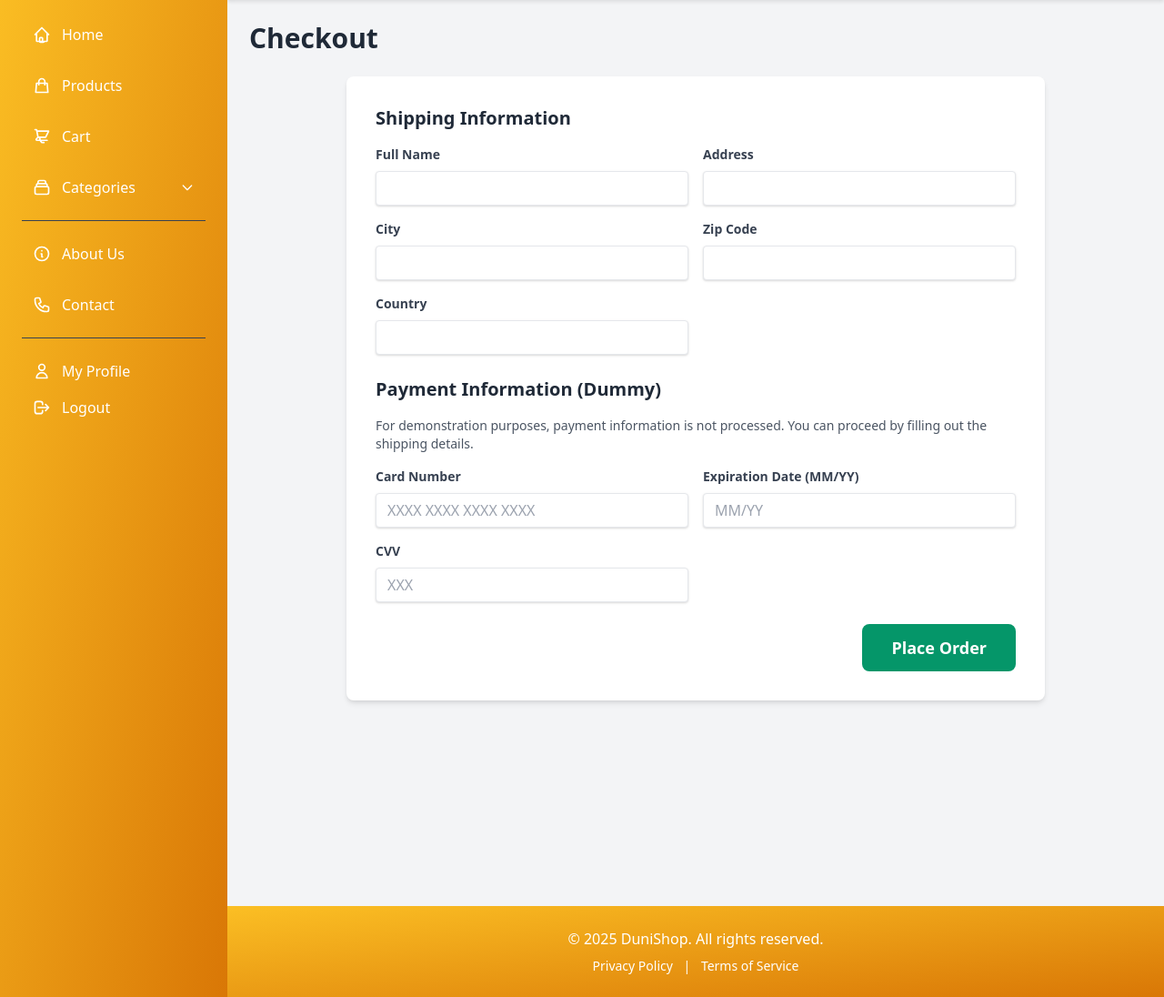
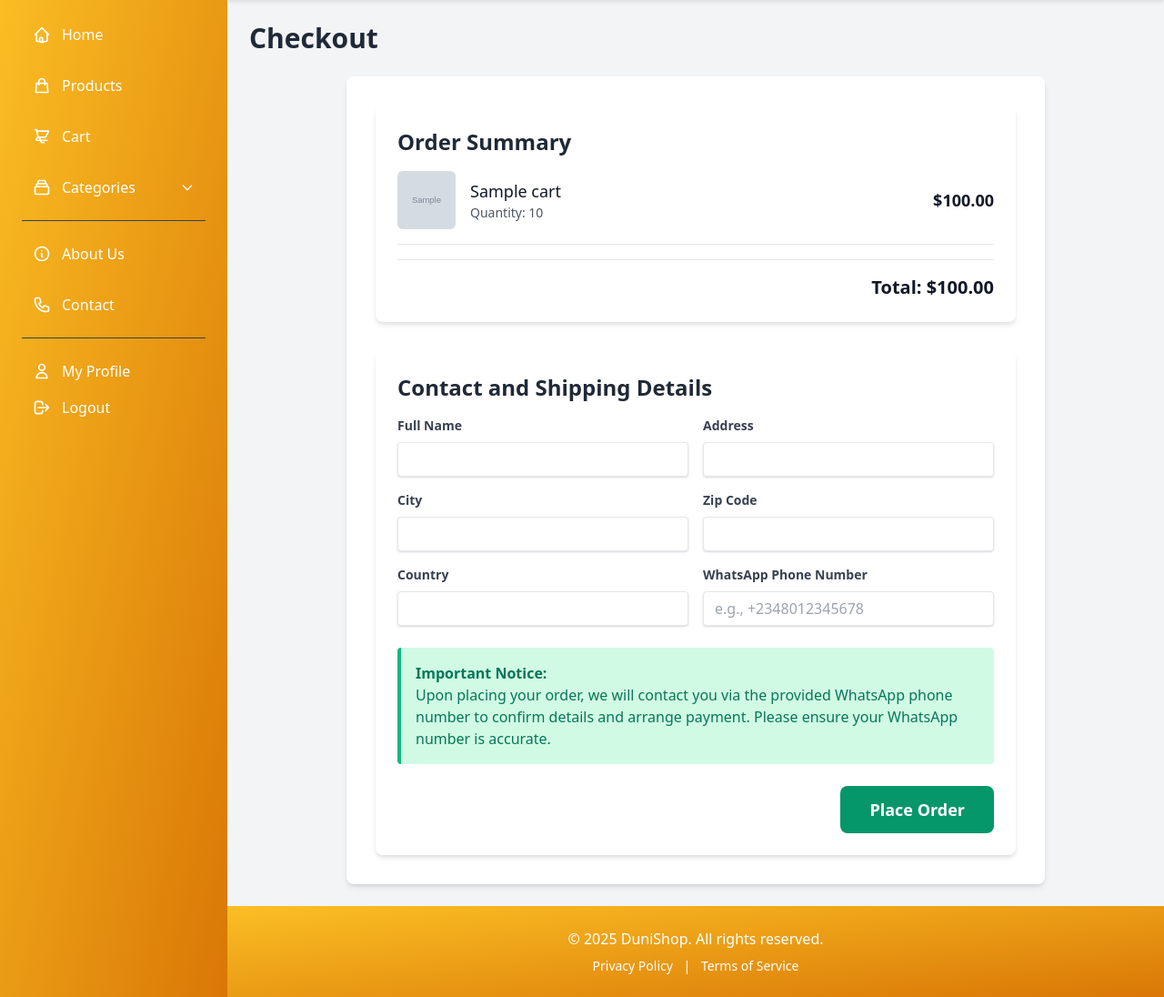
Before and after one commit to Dathenpe/pyhton_starter, a Flask app: page /checkout in a window 1280 px wide. Shown: the part 74-1170 px from the top of the page at 91% size. Run offline with Flask 3, Linux system fonts and the light colour scheme; the visitor is signed in with stand-in values (Sample User, id 1); grey boxes marked "Sample" are stand-in pictures; a database or web service that is not in the repository returns one stand-in record (values such as "Sample title"); some libraries are stand-ins or nearby versions.

```diff
--- a/dunishop/app.py
+++ b/dunishop/app.py
@@ -820,7 +820,8 @@ def checkout():
     conn = get_new_db_connection()
     if conn is None:
         flash('Database error.', 'danger')
-        return redirect(url_for('cart'))
+        # Ensure cart_items is passed as an empty list if DB connection fails
+        return render_template('checkout.html', cart_items=[], total_amount=0)
 
     cur = conn.cursor(cursor_factory=psycopg2.extras.DictCursor)
     cart_items = []
@@ -828,7 +829,7 @@ def checkout():
 
     try:
         cur.execute("""
-            SELECT ci.product_id, p.name, p.price, ci.quantity
+            SELECT ci.product_id, p.name, p.price, p.image_url, ci.quantity
             FROM cart_items ci JOIN products p ON ci.product_id = p.id
             WHERE ci.user_id = %s;
         """, (user['id'],))
@@ -842,17 +843,50 @@ def checkout():
             total_amount += float(item['price']) * item['quantity']
 
         if request.method == 'POST':
-            shipping_address = request.form['shipping_address']
-            payment_method = request.form['payment_method']
+            # --- START DEBUGGING PRINTS ---
+            print("\n--- DEBUG: Checkout POST Request Data ---")
+            print("request.form:", request.form)
+            print("Cart Items (before order placement):", cart_items)
+            print("Total Amount:", total_amount)
+            # --- END DEBUGGING PRINTS ---
+
+            # Extract new shipping fields from the form
+            # Using .get() with a default value to prevent KeyError if field is somehow missing
+            # (though HTML 'required' should prevent this in most browsers)
+            full_name = request.form.get('fullName')
+            address = request.form.get('address')
+            city = request.form.get('city')
+            zip_code = request.form.get('zipCode')
+            country = request.form.get('country')
+            whatsapp_phone = request.form.get('whatsapp_phone')
+
+            # Basic validation for essential fields from the form
+            if not all([full_name, address, city, zip_code, country, whatsapp_phone]):
+                flash('Please fill in all required shipping and contact details.', 'danger')
+                # Re-render the checkout page with current cart data if validation fails
+                return render_template('checkout.html', cart_items=cart_items, total_amount=total_amount)
+
+
+            # Combine address parts into a single string for 'shipping_address'
+            shipping_address_combined = f"{full_name}, {address}, {city}, {zip_code}, {country} | WhatsApp: {whatsapp_phone}"
+
+            # Set payment_method to indicate WhatsApp contact
+            payment_method_status = "WhatsApp Contact"
+
+            print("DEBUG: Combined Shipping Address:", shipping_address_combined)
+            print("DEBUG: Payment Method Status:", payment_method_status)
 
             cur.execute("""
                 INSERT INTO orders (user_id, order_date, total_amount, shipping_address, payment_method, status)
                 VALUES (%s, %s, %s, %s, %s, %s)
                 RETURNING id;
-            """, (user['id'], datetime.now(), total_amount, shipping_address, payment_method, 'Pending'))
+            """, (user['id'], datetime.now(), total_amount, shipping_address_combined, payment_method_status,
+                  'Pending'))  # Updated fields
             order_id = cur.fetchone()['id']
+            print("DEBUG: Order ID created:", order_id)
 
             for item in cart_items:
+                print(f"DEBUG: Inserting order item: {item['name']}, Qty: {item['quantity']}, Price: {item['price']}")
                 cur.execute("""
                     INSERT INTO order_items (order_id, product_id, product_name, quantity, price_at_purchase)
                     VALUES (%s, %s, %s, %s, %s);
@@ -860,17 +894,21 @@ def checkout():
 
             cur.execute("DELETE FROM cart_items WHERE user_id = %s;", (user['id'],))
             conn.commit()
-            flash('Order placed successfully!', 'success')
+            flash('Order placed successfully! We will contact you via WhatsApp to confirm details.',
+                  'success')
             return redirect(url_for('order_confirmation', order_id=order_id))
 
     except Exception as e:
         conn.rollback()
+        # --- IMPORTANT: Print the actual exception for debugging! ---
         print(f"Error during checkout: {e}")
-        flash('There was an error processing your order.', 'danger')
+        # Pass cart_items and total_amount back to the template on error
+        flash(f'There was an error processing your order. Details: {e}', 'danger') # Display error to user
     finally:
         cur.close()
         conn.close()
 
+    # This return is for the GET request, or if initial checks fail before POST handling
     return render_template('checkout.html', cart_items=cart_items, total_amount=total_amount)
 
 
--- a/dunishop/templates/Checkout.html
+++ b/dunishop/templates/Checkout.html
@@ -6,53 +6,69 @@
 <h1 class="text-3xl font-bold text-gray-800 mb-6">Checkout</h1>
 
 <div class="bg-white p-8 rounded-lg shadow-md max-w-3xl mx-auto">
-    <form action="{{ url_for('place_order') }}" method="POST">
+
+    {% if cart_items %}
+    <div class="bg-white p-6 rounded-lg shadow-md mb-8">
+        <h2 class="text-2xl font-semibold text-gray-800 mb-4">Order Summary</h2>
+        <div class="space-y-4">
+            {% for item in cart_items %}
+            <div class="flex items-center justify-between border-b border-gray-200 pb-4">
+                <div class="flex items-center">
+                    <img src="{{ item.image_url }}" alt="{{ item.name }}" class="w-16 h-16 object-cover rounded-md mr-4">
+                    <div>
+                        <h3 class="text-lg font-medium text-gray-900">{{ item.name }}</h3>
+                        <p class="text-gray-600 text-sm">Quantity: {{ item.quantity }}</p>
+                    </div>
+                </div>
+                <span class="text-lg font-semibold text-gray-900">${{ "%.2f"|format(item.price * item.quantity) }}</span>
+            </div>
+            {% endfor %}
+        </div>
+        <div class="flex justify-end items-center pt-4 mt-4 border-t border-gray-200">
+            <span class="text-xl font-bold text-gray-900">Total: ${{ "%.2f"|format(total_amount) }}</span>
+        </div>
+    </div>
+    {% endif %}
+
+
+    <div class="bg-white p-6 rounded-lg shadow-md">
+        <h2 class="text-2xl font-semibold text-gray-800 mb-4">Contact and Shipping Details</h2>
+
+        <form action="{{ url_for('checkout') }}" method="POST">
             <div class="mb-6">
-            <h2 class="text-xl font-semibold text-gray-800 mb-4">Shipping Information</h2>
                 <div class="grid grid-cols-1 md:grid-cols-2 gap-4">
                     <div>
                         <label for="fullName" class="block text-gray-700 text-sm font-bold mb-2">Full Name</label>
-                    <input type="text" id="fullName" name="fullName" class="shadow appearance-none border rounded w-full py-2 px-3 text-gray-700 leading-tight focus:outline-none focus:ring-2 focus:ring-green-500 focus:border-transparent" required>
+                        <input type="text" id="fullName" name="fullName" class="shadow appearance-none border rounded w-full py-2 px-3 text-gray-700 leading-tight focus:outline-none focus:shadow-outline" required>
                     </div>
                     <div>
                         <label for="address" class="block text-gray-700 text-sm font-bold mb-2">Address</label>
-                    <input type="text" id="address" name="address" class="shadow appearance-none border rounded w-full py-2 px-3 text-gray-700 leading-tight focus:outline-none focus:ring-2 focus:ring-green-500 focus:border-transparent" required>
+                        <input type="text" id="address" name="address" class="shadow appearance-none border rounded w-full py-2 px-3 text-gray-700 leading-tight focus:outline-none focus:shadow-outline" required>
                     </div>
                     <div>
                         <label for="city" class="block text-gray-700 text-sm font-bold mb-2">City</label>
-                    <input type="text" id="city" name="city" class="shadow appearance-none border rounded w-full py-2 px-3 text-gray-700 leading-tight focus:outline-none focus:ring-2 focus:ring-green-500 focus:border-transparent" required>
+                        <input type="text" id="city" name="city" class="shadow appearance-none border rounded w-full py-2 px-3 text-gray-700 leading-tight focus:outline-none focus:shadow-outline" required>
                     </div>
                     <div>
                         <label for="zipCode" class="block text-gray-700 text-sm font-bold mb-2">Zip Code</label>
-                    <input type="text" id="zipCode" name="zipCode" class="shadow appearance-none border rounded w-full py-2 px-3 text-gray-700 leading-tight focus:outline-none focus:ring-2 focus:ring-green-500 focus:border-transparent" required>
+                        <input type="text" id="zipCode" name="zipCode" class="shadow appearance-none border rounded w-full py-2 px-3 text-gray-700 leading-tight focus:outline-none focus:shadow-outline" required>
                     </div>
                     <div>
                         <label for="country" class="block text-gray-700 text-sm font-bold mb-2">Country</label>
-                    <input type="text" id="country" name="country" class="shadow appearance-none border rounded w-full py-2 px-3 text-gray-700 leading-tight focus:outline-none focus:ring-2 focus:ring-green-500 focus:border-transparent" required>
+                        <input type="text" id="country" name="country" class="shadow appearance-none border rounded w-full py-2 px-3 text-gray-700 leading-tight focus:outline-none focus:shadow-outline" required>
+                    </div>
+                    <div>
+                        <label for="whatsapp_phone" class="block text-gray-700 text-sm font-bold mb-2">WhatsApp Phone Number</label>
+                        <input type="tel" id="whatsapp_phone" name="whatsapp_phone"
+                               class="shadow appearance-none border rounded w-full py-2 px-3 text-gray-700 leading-tight focus:outline-none focus:shadow-outline"
+                               placeholder="e.g., +2348012345678" required>
                     </div>
                 </div>
             </div>
 
-        <div class="mb-6">
-            <h2 class="text-xl font-semibold text-gray-800 mb-4">Payment Information (Dummy)</h2>
-            <p class="text-gray-600 text-sm mb-4">
-                For demonstration purposes, payment information is not processed.
-                You can proceed by filling out the shipping details.
-            </p>
-            <div class="grid grid-cols-1 md:grid-cols-2 gap-4">
-                <div>
-                    <label for="cardNumber" class="block text-gray-700 text-sm font-bold mb-2">Card Number</label>
-                    <input type="text" id="cardNumber" name="cardNumber" class="shadow appearance-none border rounded w-full py-2 px-3 text-gray-700 leading-tight focus:outline-none focus:ring-2 focus:ring-green-500 focus:border-transparent" placeholder="XXXX XXXX XXXX XXXX" required>
-                </div>
-                <div>
-                    <label for="expDate" class="block text-gray-700 text-sm font-bold mb-2">Expiration Date (MM/YY)</label>
-                    <input type="text" id="expDate" name="expDate" class="shadow appearance-none border rounded w-full py-2 px-3 text-gray-700 leading-tight focus:outline-none focus:ring-2 focus:ring-green-500 focus:border-transparent" placeholder="MM/YY" required>
-                </div>
-                <div>
-                    <label for="cvv" class="block text-gray-700 text-sm font-bold mb-2">CVV</label>
-                    <input type="text" id="cvv" name="cvv" class="shadow appearance-none border rounded w-full py-2 px-3 text-gray-700 leading-tight focus:outline-none focus:ring-2 focus:ring-green-500 focus:border-transparent" placeholder="XXX" required>
-                </div>
-            </div>
+            <div class="mb-6 bg-green-100 border-l-4 border-green-500 text-green-700 p-4 rounded" role="alert">
+                <p class="font-bold">Important Notice:</p>
+                <p>Upon placing your order, we will contact you via the provided WhatsApp phone number to confirm details and arrange payment. Please ensure your WhatsApp number is accurate.</p>
             </div>
 
             <div class="text-right">
@@ -60,4 +76,11 @@
             </div>
         </form>
     </div>
+    {% if not cart_items %} {# Moved this block here in case cart is empty #}
+    <div class="bg-white p-6 rounded-lg shadow-md text-center mt-8">
+        <p class="text-gray-600 text-lg">Your cart is empty. Please add items to proceed to checkout.</p>
+        <a href="{{ url_for('index') }}" class="mt-4 inline-block bg-green-600 text-white px-6 py-2 rounded-md hover:bg-green-700 transition duration-300">Continue Shopping</a>
+    </div>
+    {% endif %}
+</div>
 {% endblock %}
--- a/dunishop/templates/base.html
+++ b/dunishop/templates/base.html
@@ -9,9 +9,7 @@
     <link href="https://cdn.jsdelivr.net/npm/tailwindcss@2.2.19/dist/tailwind.min.css" rel="stylesheet">
     {# Font Awesome for icons #}
     <link rel="stylesheet" href="https://cdnjs.cloudflare.com/ajax/libs/font-awesome/6.0.0-beta3/css/all.min.css">
-
-    <link rel="icon" href="https://encrypted-tbn0.gstatic.com/images?q=tbn:ANd9GcQkMcXsyfWpIYObytIVxRu5Xo8fUCGozxFHWw&s">
-
+    <link icon href="slider_20250619102222_dunis_logo.png">
     <style>
         /* Your custom CSS styles remain here */
         html, body {
@@ -193,13 +191,13 @@
             {# Conditional rendering for About Us and Contact links #}
             {% if not current_user or not current_user.is_admin %}
             <div class="pt-4 border-t border-gray-700">
-                <a href="#" class="flex items-center py-2 px-3 rounded-lg hover:bg-green-700 transition duration-200">
+                <a href="https://dunistech.ng/About%20Us" class="flex items-center py-2 px-3 rounded-lg hover:bg-green-700 transition duration-200">
                     <svg class="w-5 h-5 mr-3" fill="none" stroke="currentColor" viewBox="0 0 24 24" xmlns="http://www.w3.org/2000/svg"><path stroke-linecap="round" stroke-linejoin="round" stroke-width="2" d="M13 16h-1v-4h-1m1-4h.01M21 12a9 9 0 11-18 0 9 9 0 0118 0z"></path></svg>
                     About Us
                 </a>
             </div>
             <div>
-                <a href="#" class="flex items-center py-2 px-3 rounded-lg hover:bg-green-700 transition duration-200">
+                <a href="mailto:info@dunistech.ng" class="flex items-center py-2 px-3 rounded-lg hover:bg-green-700 transition duration-200">
                     <svg class="w-5 h-5 mr-3" fill="none" stroke="currentColor" viewBox="0 0 24 24" xmlns="http://www.w3.org/2000/svg"><path stroke-linecap="round" stroke-linejoin="round" stroke-width="2" d="M3 5a2 2 0 012-2h3.28a1 1 0 01.948.684l1.498 4.493a1 1 0 01-.502 1.21l-2.257 1.13a11.042 11.042 0 005.516 5.516l1.13-2.257a1 1 0 011.21-.502l4.493 1.498a1 1 0 01.684.949V19a2 2 0 01-2 2h-1C9.716 21 3 14.284 3 6V5z"></path></svg>
                     Contact
                 </a>
```
Also changed, not shown: dunishop/templates/admin/order_details.html (added, +67 -0 lines), dunishop/templates/admin/order_list.html (+6 -7 lines), dunishop/templates/admin/order_status_form.html (added, +35 -0 lines), dunishop/templates/order_confirmation.html (added, +68 -0 lines), dunishop/templates/profile.html (+10 -1 lines), dunishop/static/uploads/c1ffec2b-a38b-46ef-b737-7b78f285281a_slider_20250619102222_dunis_logo.png (deleted). Lines whose indentation alone changed are shown as unchanged.
